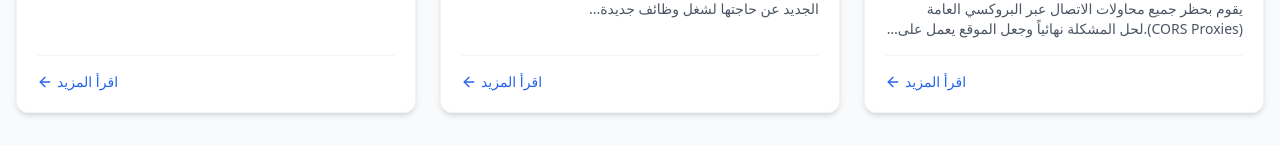
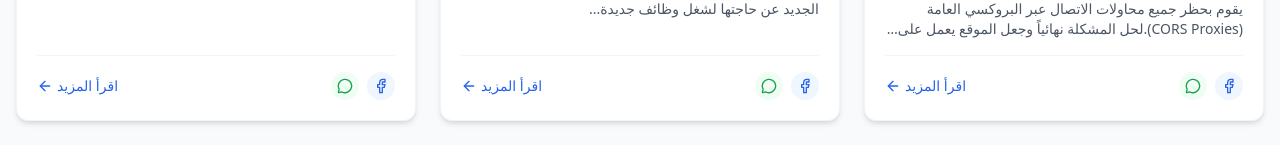
Before and after one commit to remongamal282-hash/Newslast, a React (Vite) app: page / in a window 1280 px wide. Shown: the part 524-669 px from the top of the page. Built offline with nearby package versions, Linux system fonts and the light colour scheme; no server answers.

Commit message:
Add files via upload

```diff
--- a/src/components/NewsCard.tsx
+++ b/src/components/NewsCard.tsx
@@ -2,7 +2,7 @@ import React from 'react';
 import { Link } from 'react-router-dom';
 import { NewsItem } from '../types/news';
 import { getImageUrl } from '../api/news';
-import { Calendar, User, ArrowRight } from 'lucide-react';
+import { Calendar, User, ArrowRight, Facebook, MessageCircle } from 'lucide-react';
 
 interface NewsCardProps {
   article: NewsItem;
@@ -24,9 +24,24 @@ export const NewsCard: React.FC<NewsCardProps> = ({ article }) => {
     return tmp.textContent || tmp.innerText || '';
   };
 
+  const articleUrl = `${window.location.origin}/news/${article.id}`;
+
+  const handleFacebookShare = (e: React.MouseEvent) => {
+    e.preventDefault();
+    e.stopPropagation();
+    window.open(`https://www.facebook.com/sharer/sharer.php?u=${encodeURIComponent(articleUrl)}`, '_blank');
+  };
+
+  const handleWhatsAppShare = (e: React.MouseEvent) => {
+    e.preventDefault();
+    e.stopPropagation();
+    const text = `${article.title} ${articleUrl}`;
+    window.open(`https://wa.me/?text=${encodeURIComponent(text)}`, '_blank');
+  };
+
   return (
     <div className="bg-white rounded-xl shadow-md overflow-hidden hover:shadow-lg transition-shadow duration-300 flex flex-col h-full border border-gray-100 group" dir="rtl">
-      <div className="h-48 overflow-hidden relative">
+      <Link to={`/news/${article.id}`} className="h-48 overflow-hidden relative block">
         <img
           src={getImageUrl(article.image)}
           alt={article.title}
@@ -36,7 +51,7 @@ export const NewsCard: React.FC<NewsCardProps> = ({ article }) => {
           }}
         />
         <div className="absolute inset-0 bg-gradient-to-t from-black/60 to-transparent opacity-0 group-hover:opacity-100 transition-opacity duration-300" />
-      </div>
+      </Link>
 
       <div className="p-5 flex-1 flex flex-col">
         <div className="flex items-center text-xs text-gray-500 mb-3 space-x-4 space-x-reverse">
@@ -60,7 +75,23 @@ export const NewsCard: React.FC<NewsCardProps> = ({ article }) => {
           {stripHtml(article.content)}
         </p>
 
-        <div className="mt-auto pt-4 border-t border-gray-100 flex justify-end items-center">
+        <div className="mt-auto pt-4 border-t border-gray-100 flex justify-between items-center">
+          <div className="flex gap-2">
+            <button
+              onClick={handleFacebookShare}
+              className="p-1.5 rounded-full bg-blue-50 text-blue-600 hover:bg-blue-100 transition-colors"
+              title="مشاركة على فيسبوك"
+            >
+              <Facebook className="w-4 h-4" />
+            </button>
+            <button
+              onClick={handleWhatsAppShare}
+              className="p-1.5 rounded-full bg-green-50 text-green-600 hover:bg-green-100 transition-colors"
+              title="مشاركة على واتساب"
+            >
+              <MessageCircle className="w-4 h-4" />
+            </button>
+          </div>
           <Link
             to={`/news/${article.id}`}
             className="flex items-center text-sm font-medium text-blue-600 hover:text-blue-800 transition-colors group"
```
Also changed, not shown: 1 other file (tests, documents, lock files or other folders).
